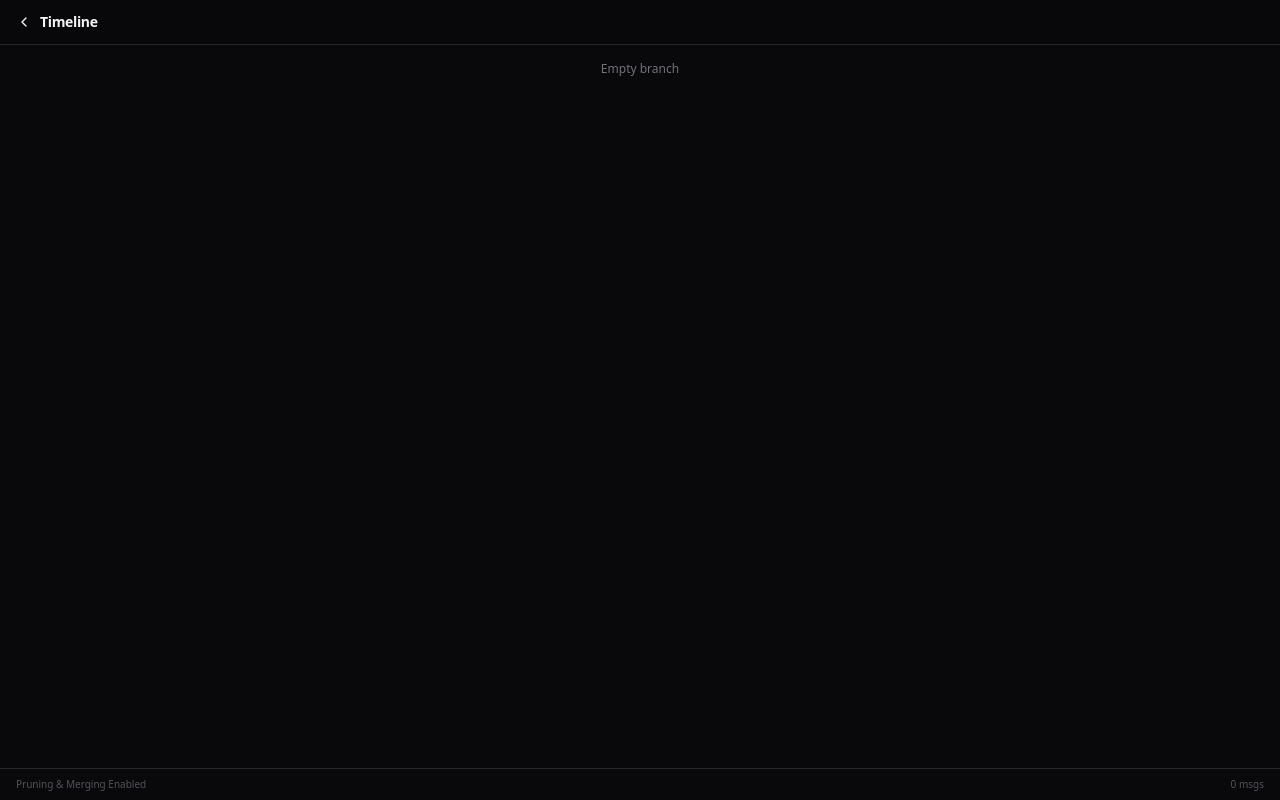
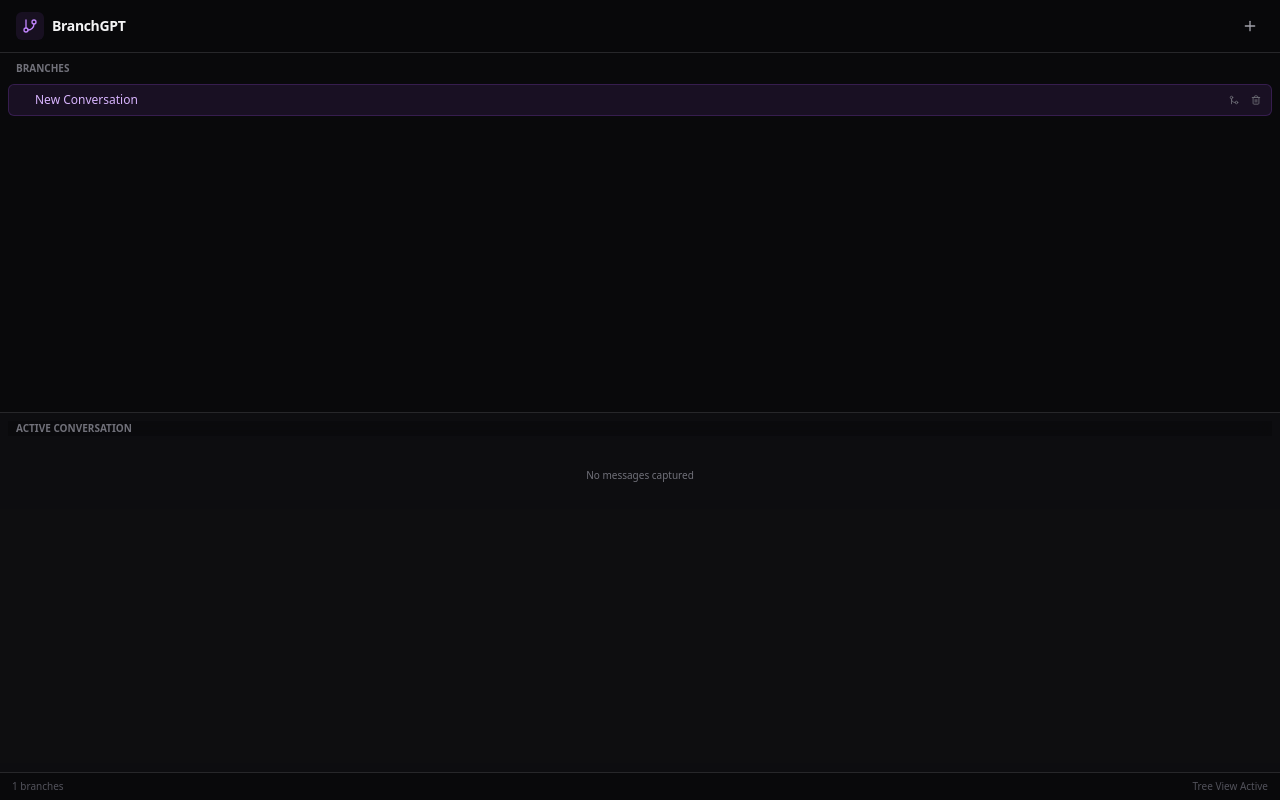
Before and after one commit to vasu-devs/BranchGPT-Extension, a React (Vite) app: page / in a window 1280 px wide. Both pictures are taken after a click on the button "New Root Branch". Built offline with nearby package versions, Linux system fonts and the light colour scheme.

Commit message:
Sidebar: Recursive Tree + Context Sync

```diff
--- a/src/App.tsx
+++ b/src/App.tsx
@@ -1,29 +1,55 @@
 import { useState, useEffect } from 'react';
-import { getRootBranches, createBranch, deleteBranch } from './lib/branches';
+import { createBranch, deleteBranch, getAllBranches } from './lib/branches';
 import { getBranchMessages } from './lib/messages';
 import { Branch, Message } from './lib/db';
-import { GitBranch, Plus, MessageSquare, ChevronLeft, User, Bot, Trash2, GitMerge } from 'lucide-react';
+import { GitBranch, Plus, User, Bot, Trash2, GitMerge, ChevronRight, ChevronDown } from 'lucide-react';
 
 function App() {
-    const [branches, setBranches] = useState<Branch[]>([]);
+    const [allBranches, setAllBranches] = useState<Branch[]>([]);
     const [activeBranchId, setActiveBranchId] = useState<string | null>(null);
     const [messages, setMessages] = useState<Message[]>([]);
+    const [expanded, setExpanded] = useState<Set<string>>(new Set());
 
     useEffect(() => {
-        loadBranches();
+        // Init: Load from storage
+        chrome.storage.local.get(['activeBranchId'], (result) => {
+            if (result.activeBranchId) {
+                setActiveBranchId(result.activeBranchId as string);
+            }
+        });
 
+        loadData();
+
+        // Listen for updates
         // @ts-ignore
         chrome.runtime.onMessage.addListener((request) => {
             if (request.type === 'REFRESH_BRANCHES') {
-                loadBranches();
-                if (activeBranchId) loadMessages(activeBranchId);
+                loadData();
+                // Should we auto-switch?
+                // The background script sets storage, so let's re-read it
+                chrome.storage.local.get(['activeBranchId'], (result) => {
+                    if (result.activeBranchId) setActiveBranchId(result.activeBranchId as string);
+                });
             }
         });
+    }, []);
+
+    // Effect: when activeBranchId changes, save it and load messages
+    useEffect(() => {
+        if (activeBranchId) {
+            chrome.storage.local.set({ activeBranchId });
+            loadMessages(activeBranchId);
+            // Also expand path to this branch
+            expandToBranch(activeBranchId);
+        } else {
+            setMessages([]);
+            chrome.storage.local.remove('activeBranchId');
+        }
     }, [activeBranchId]);
 
-    async function loadBranches() {
-        const roots = await getRootBranches();
-        setBranches(roots);
+    async function loadData() {
+        const branches = await getAllBranches();
+        setAllBranches(branches);
     }
 
     async function loadMessages(branchId: string) {
@@ -31,29 +57,80 @@ function App() {
         setMessages(msgs);
     }
 
+    function expandToBranch(branchId: string) {
+        // Find parents and expand them
+        setExpanded(prev => {
+            const next = new Set(prev);
+            let current = allBranches.find(b => b.id === branchId);
+            while (current && current.parentBranchId) {
+                next.add(current.parentBranchId);
+                // eslint-disable-next-line @typescript-eslint/no-non-null-assertion
+                const parentId = current.parentBranchId!;
+                current = allBranches.find(b => b.id === parentId);
+            }
+            return next;
+        });
+    }
+
     async function handleNewBranch() {
+        // New Root Branch
         const b = await createBranch({ label: 'New Conversation' });
-        loadBranches();
+        loadData();
         setActiveBranchId(b.id);
     }
 
     async function handleDelete(e: React.MouseEvent, id: string) {
         e.stopPropagation();
-        // Direct delete without confirmation
         await deleteBranch(id);
-        loadBranches();
+        loadData();
         if (activeBranchId === id) setActiveBranchId(null);
     }
 
     async function handleMerge(e: React.MouseEvent, id: string) {
         e.stopPropagation();
         alert(`Merge feature: Appends branch ${id} content to parent (Not fully implemented in MVP yet)`);
-        // Logic would go here to call mergeBranch()
     }
 
-    function selectBranch(id: string) {
-        setActiveBranchId(id);
-        loadMessages(id);
+    function toggleExpand(e: React.MouseEvent, id: string) {
+        e.stopPropagation();
+        setExpanded(prev => {
+            const next = new Set(prev);
+            if (next.has(id)) next.delete(id);
+            else next.add(id);
+            return next;
+        });
+    }
+
+    // Recursive Tree Renderer
+    function renderTree(parentId: string | null = null, depth = 0) {
+        const children = allBranches.filter(b => b.parentBranchId === parentId);
+        if (children.length === 0) return null;
+
+        return (
+            <div className={`flex flex-col ${depth > 0 ? 'ml-3 border-l border-zinc-800' : ''}`}>
+                {children.map(branch => {
+                    const hasChildren = allBranches.some(b => b.parentBranchId === branch.id);
+                    const isExpanded = expanded.has(branch.id);
+                    const isActive = activeBranchId === branch.id;
+
+                    return (
+                        <div key={branch.id} className="relative">
+                            <BranchItem
+                                branch={branch}
+                                isActive={isActive}
+                                hasChildren={hasChildren}
+                                isExpanded={isExpanded}
+                                onSelect={() => setActiveBranchId(branch.id)}
+                                onToggle={(e: React.MouseEvent) => toggleExpand(e, branch.id)}
+                                onDelete={(e: React.MouseEvent) => handleDelete(e, branch.id)}
+                                onMerge={(e: React.MouseEvent) => handleMerge(e, branch.id)}
+                            />
+                            {hasChildren && isExpanded && renderTree(branch.id, depth + 1)}
+                        </div>
+                    );
+                })}
+            </div>
+        );
     }
 
     return (
@@ -61,20 +138,11 @@ function App() {
             {/* Header */}
             <header className="px-4 py-3 border-b border-zinc-800 flex items-center justify-between bg-[#09090b]/95 backdrop-blur z-10 sticky top-0">
                 <div className="flex items-center gap-2">
-                    {activeBranchId ? (
-                        <button onClick={() => setActiveBranchId(null)} className="hover:text-purple-400 transition-colors">
-                            <ChevronLeft size={16} />
-                        </button>
-                    ) : (
                     <div className="p-1.5 bg-purple-500/10 rounded-md">
                         <GitBranch size={16} className="text-purple-400" />
                     </div>
-                    )}
-                    <span className="font-semibold text-sm tracking-tight">
-                        {activeBranchId ? 'Timeline' : 'BranchGPT'}
-                    </span>
+                    <span className="font-semibold text-sm tracking-tight">BranchGPT</span>
                 </div>
-                {!activeBranchId && (
                 <button
                     onClick={handleNewBranch}
                     className="p-1.5 hover:bg-zinc-800 rounded-md transition-colors text-zinc-400 hover:text-white"
@@ -82,39 +150,31 @@ function App() {
                 >
                     <Plus size={16} />
                 </button>
-                )}
             </header>
 
-            {/* Main Content */}
-            <div className="flex-1 overflow-y-auto p-2 space-y-1 scrollbar-thin scrollbar-thumb-zinc-800 scrollbar-track-transparent">
-                {!activeBranchId ? (
-                    // Branch List
-                    branches.length === 0 ? (
-                        <div className="flex flex-col items-center justify-center h-40 text-center text-zinc-500 space-y-3">
-                            <GitBranch size={24} className="opacity-20" />
-                            <p className="text-xs">No branches yet.<br />Start chatting or click +</p>
+            {/* Main Content: Split View */}
+            <div className="flex-1 flex flex-col min-h-0">
+                {/* Top: Tree View (Resizable ideally, but fixed for MVP is fine) */}
+                <div className="flex-1 overflow-y-auto p-2 scrollbar-thin scrollbar-thumb-zinc-800 border-b border-zinc-800 min-h-[40%]">
+                    <h3 className="text-[10px] uppercase font-bold text-zinc-500 mb-2 px-2">Branches</h3>
+                    {allBranches.length === 0 ? (
+                        <div className="text-center text-zinc-500 py-8 text-xs">No branches yet</div>
+                    ) : renderTree(null)}
                 </div>
-                    ) : (
-                        branches.map((branch) => (
-                            <div key={branch.id} onClick={() => selectBranch(branch.id)}>
-                                <BranchItem
-                                    branch={branch}
-                                    onDelete={(e) => handleDelete(e, branch.id)}
-                                    onMerge={(e) => handleMerge(e, branch.id)}
-                                />
-                            </div>
-                        ))
-                    )
-                ) : (
-                    // Message View
-                    <div className="space-y-4 p-2 pb-10">
-                        {messages.length === 0 && <div className="text-center text-xs text-zinc-500">Empty branch</div>}
+
+                {/* Bottom: Active Branch Inspector */}
+                <div className="flex-1 overflow-y-auto p-2 scrollbar-thin scrollbar-thumb-zinc-800 bg-zinc-900/30 flex flex-col">
+                    <h3 className="text-[10px] uppercase font-bold text-zinc-500 mb-2 px-2 sticky top-0 bg-[#09090b]/50 backdrop-blur z-10">
+                        {activeBranchId ? 'Active Conversation' : 'Select a Branch'}
+                    </h3>
+                    {activeBranchId ? (
+                        <div className="space-y-4 p-2 pb-4">
                             {messages.map((msg) => (
                                 <div key={msg.id} className={`flex gap-3 ${msg.role === 'user' ? 'flex-row-reverse' : ''}`}>
-                                <div className={`w-6 h-6 rounded-full flex items-center justify-center shrink-0 ${msg.role === 'user' ? 'bg-zinc-700' : 'bg-green-600/20 text-green-400'}`}>
-                                    {msg.role === 'user' ? <User size={12} /> : <Bot size={12} />}
+                                    <div className={`w-5 h-5 rounded-full flex items-center justify-center shrink-0 ${msg.role === 'user' ? 'bg-zinc-700' : 'bg-green-600/20 text-green-400'}`}>
+                                        {msg.role === 'user' ? <User size={10} /> : <Bot size={10} />}
                                     </div>
-                                <div className={`text-xs p-2.5 rounded-lg max-w-[85%] leading-relaxed ${msg.role === 'user'
+                                    <div className={`text-[11px] p-2 rounded-lg max-w-[90%] leading-relaxed ${msg.role === 'user'
                                         ? 'bg-zinc-800 text-zinc-200'
                                         : 'bg-transparent border border-zinc-800 text-zinc-300'
                                         }`}>
@@ -122,54 +182,53 @@ function App() {
                                     </div>
                                 </div>
                             ))}
+                            {messages.length === 0 && <div className="text-center text-[10px] text-zinc-500 py-4">No messages captured</div>}
+                        </div>
+                    ) : (
+                        <div className="flex items-center justify-center h-full text-zinc-600 text-[10px]">
+                            Select a branch to view messages
                         </div>
                     )}
                 </div>
+            </div>
 
             {/* Footer */}
-            <div className="p-2 border-t border-zinc-800 text-[10px] text-zinc-600 text-center flex justify-between px-4">
-                <span>Pruning & Merging Enabled</span>
-                <span>{activeBranchId ? `${messages.length} msgs` : `${branches.length} branches`}</span>
+            <div className="p-1.5 border-t border-zinc-800 text-[10px] text-zinc-600 flex justify-between px-3">
+                <span>{allBranches.length} branches</span>
+                <span>Tree View Active</span>
             </div>
         </div>
     );
 }
 
-function BranchItem({ branch, onDelete, onMerge }: { branch: Branch, onDelete: (e: React.MouseEvent) => void, onMerge: (e: React.MouseEvent) => void }) {
+function BranchItem({ branch, isActive, hasChildren, isExpanded, onSelect, onToggle, onDelete, onMerge }: any) {
     return (
-        <div className="group flex items-center gap-2 p-2 rounded-md hover:bg-zinc-800/50 cursor-pointer transition-all border border-transparent hover:border-zinc-800 relative">
-            <div className="flex flex-col items-center self-stretch py-1">
-                <div className="w-1.5 h-1.5 rounded-full bg-zinc-700 group-hover:bg-purple-500 transition-colors"></div>
-                <div className="w-px flex-1 bg-zinc-800 my-0.5 group-hover:bg-zinc-700"></div>
+        <div className={`
+            group flex items-center gap-1.5 p-1.5 rounded-md cursor-pointer transition-all border
+            ${isActive ? 'bg-purple-500/10 border-purple-500/20' : 'border-transparent hover:bg-zinc-800/50'}
+        `}>
+            {/* Toggler */}
+            <div
+                className={`p-0.5 rounded hover:bg-zinc-700/50 text-zinc-500 ${!hasChildren ? 'invisible' : ''}`}
+                onClick={onToggle}
+            >
+                {isExpanded ? <ChevronDown size={10} /> : <ChevronRight size={10} />}
             </div>
 
-            <div className="flex-1 min-w-0 pr-14"> {/* Padding specifically for buttons */}
-                <div className="flex items-center justify-between">
-                    <h3 className="text-xs font-medium text-zinc-300 group-hover:text-purple-300 truncate transition-colors">
+            {/* Label */}
+            <div className="flex-1 min-w-0" onClick={onSelect}>
+                <div className={`text-xs font-medium truncate ${isActive ? 'text-purple-300' : 'text-zinc-300'}`}>
                     {branch.label}
-                    </h3>
-                </div>
-                <div className="text-[10px] text-zinc-500 truncate mt-0.5 flex items-center gap-1">
-                    <MessageSquare size={8} />
-                    <span>View Timeline</span>
                 </div>
             </div>
 
-            {/* Hover Actions: Merge & Delete */}
-            <div className="absolute right-2 flex items-center gap-1 opacity-0 group-hover:opacity-100 transition-opacity bg-zinc-900/80 backdrop-blur rounded-md p-0.5">
-                <button
-                    onClick={onMerge}
-                    title="Merge to Parent"
-                    className="p-1 hover:bg-purple-500/20 text-zinc-400 hover:text-purple-400 rounded transition-colors"
-                >
-                    <GitMerge size={12} />
+            {/* Actions */}
+            <div className={`flex items-center gap-1 ${isActive || 'opacity-0 group-hover:opacity-100'} transition-opacity`}>
+                <button onClick={onMerge} className="p-1 hover:bg-purple-500/20 text-zinc-500 hover:text-purple-400 rounded">
+                    <GitMerge size={10} />
                 </button>
-                <button
-                    onClick={onDelete}
-                    title="Prune (Delete)"
-                    className="p-1 hover:bg-red-500/20 text-zinc-400 hover:text-red-400 rounded transition-colors"
-                >
-                    <Trash2 size={12} />
+                <button onClick={onDelete} className="p-1 hover:bg-red-500/20 text-zinc-500 hover:text-red-400 rounded">
+                    <Trash2 size={10} />
                 </button>
             </div>
         </div>
--- a/src/lib/branches.ts
+++ b/src/lib/branches.ts
@@ -30,6 +30,12 @@ export async function getRootBranches() {
         .toArray();
 }
 
+export async function getAllBranches() {
+    return db.branches
+        .filter(branch => !branch.isDeleted)
+        .toArray();
+}
+
 export async function deleteBranch(id: string) {
     // Soft delete
     await db.branches.update(id, { isDeleted: true });
```
Also changed, not shown: src/background/index.ts (+10 -2 lines), 10 other files (tests, documents, lock files or other folders). Lines whose indentation alone changed are shown as unchanged.
